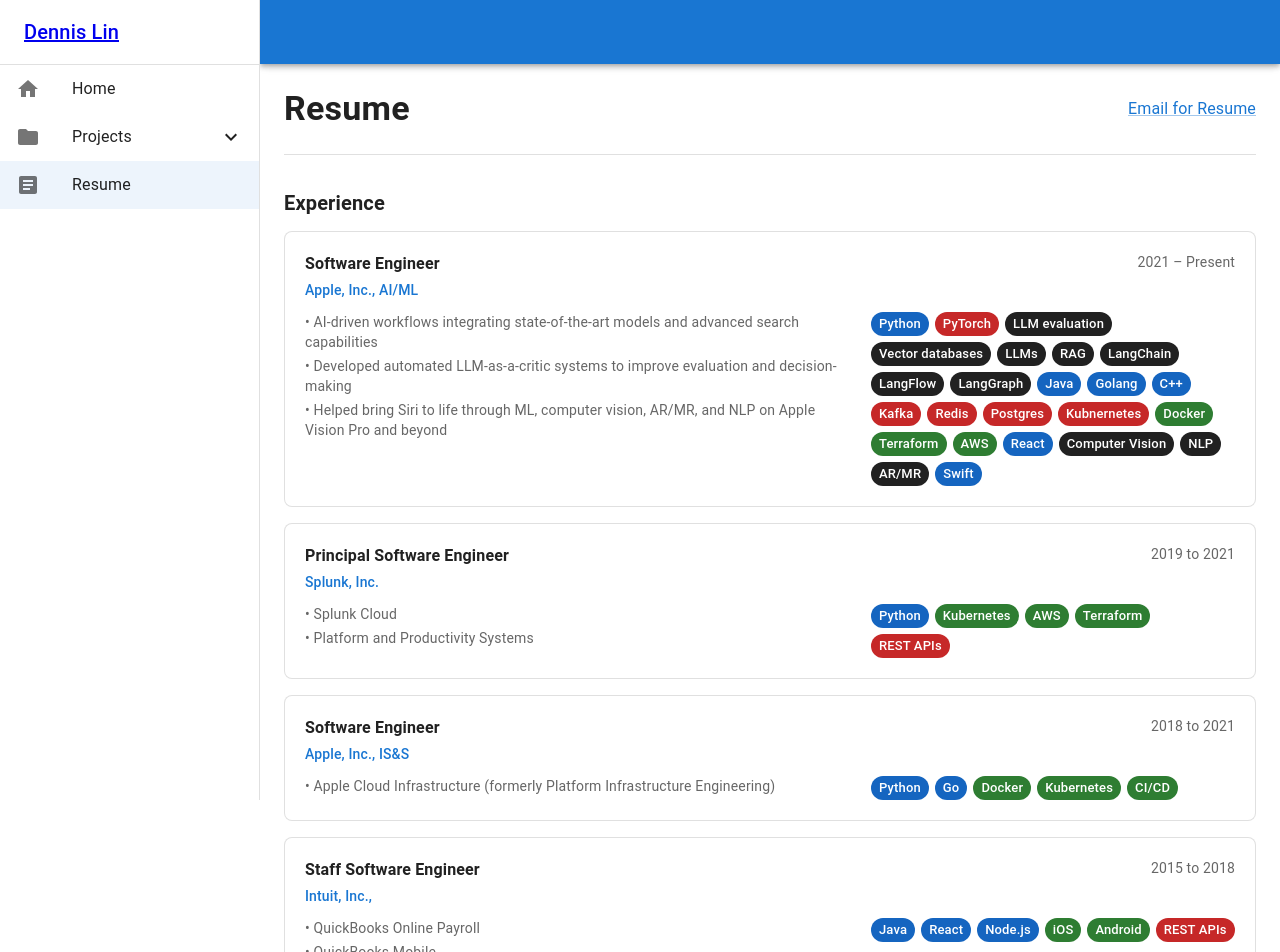
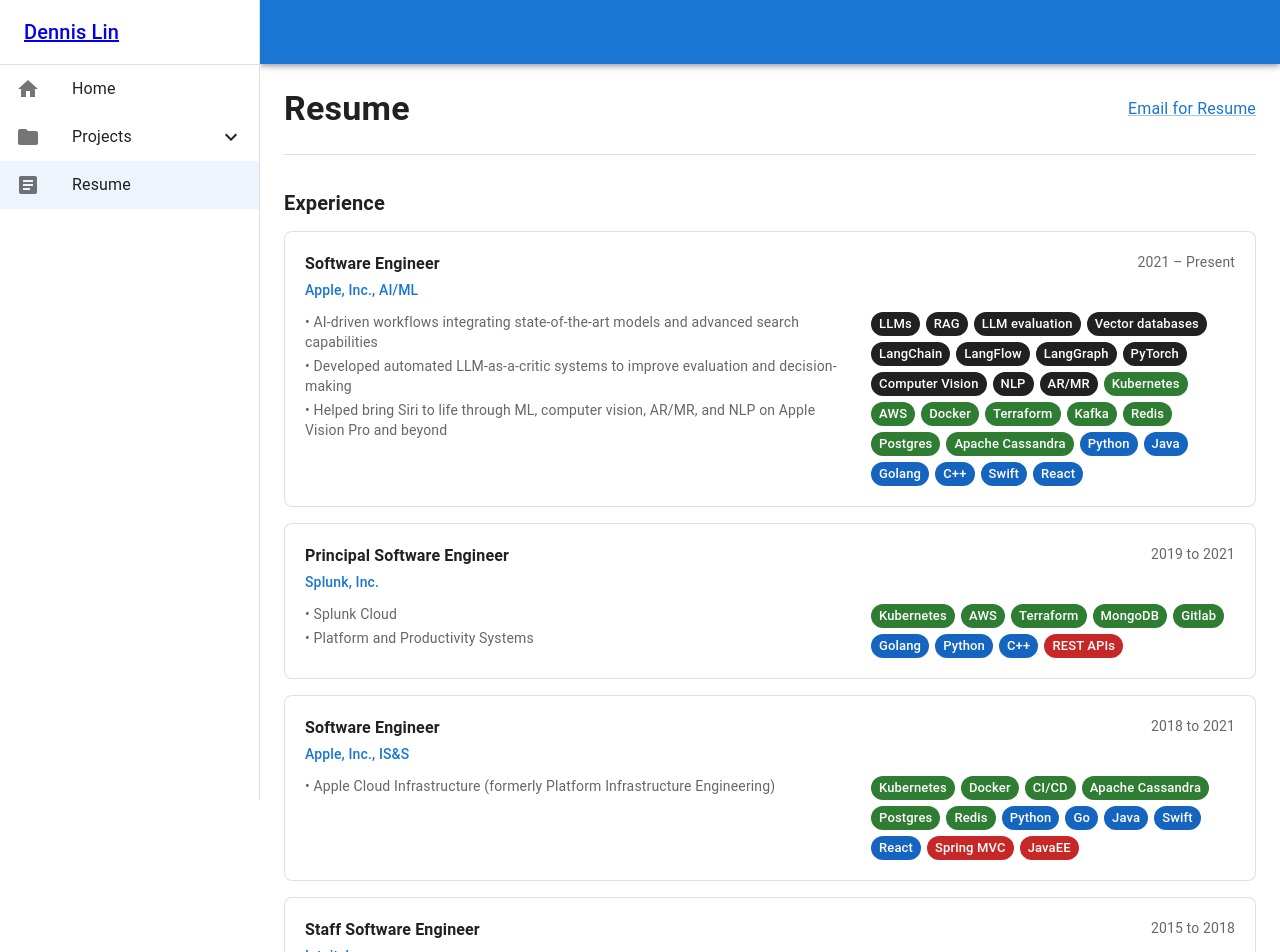
Before and after one commit to dennis-lin-recruiting-2017/about-me, a React (Vite) app: page /#/resume in a window 1280 px wide. Shown: the top 952 px of the page. Built offline with nearby package versions, Linux system fonts and the light colour scheme.

Commit message:
Organized skills in Resume.

```diff
--- a/src/pages/ResumePage.tsx
+++ b/src/pages/ResumePage.tsx
@@ -27,9 +27,13 @@
       'Helped bring Siri to life through ML, computer vision, AR/MR, and NLP on Apple Vision Pro and beyond',
     ],
     skills: [
-        'Python', 'PyTorch', 'LLM evaluation', 'Vector databases', 'LLMs', 'RAG', 'LangChain', 'LangFlow', 'LangGraph',
-        'Java', 'Golang', 'C++', 'Kafka', 'Redis', 'Postgres', 'Kubnernetes', 'Docker', 'Terraform', 'AWS', 'React',
-        'Computer Vision', 'NLP', 'AR/MR', 'Swift'],
+      // AI
+      'LLMs', 'RAG', 'LLM evaluation', 'Vector databases', 'LangChain', 'LangFlow', 'LangGraph', 'PyTorch', 'Computer Vision', 'NLP', 'AR/MR',
+      // Platforms
+      'Kubernetes', 'AWS', 'Docker', 'Terraform', 'Kafka', 'Redis', 'Postgres', 'Apache Cassandra',
+      // Languages
+      'Python', 'Java', 'Golang', 'C++', 'Swift', 'React',
+    ],
   },
   {
     title: 'Principal Software Engineer',
@@ -39,7 +43,14 @@
       'Splunk Cloud',
       'Platform and Productivity Systems',
     ],
-    skills: ['Python', 'Kubernetes', 'AWS', 'Terraform', 'REST APIs'],
+    skills: [
+      // Platforms
+      'Kubernetes', 'AWS', 'Terraform', 'MongoDB', 'Gitlab',
+      // Languages
+      'Golang', 'Python', 'C++',
+      // Other
+      'REST APIs',
+    ],
   },
   {
     title: 'Software Engineer',
@@ -48,7 +59,14 @@
     bullets: [
       'Apple Cloud Infrastructure (formerly Platform Infrastructure Engineering)',
     ],
-    skills: ['Python', 'Go', 'Docker', 'Kubernetes', 'CI/CD'],
+    skills: [
+      // Platforms
+      'Kubernetes', 'Docker', 'CI/CD', 'Apache Cassandra', 'Postgres', 'Redis',
+      // Languages
+      'Python', 'Go', 'Java', 'Swift', 'React',
+      // Other
+      'Spring MVC', 'JavaEE',
+    ],
   },
   {
     title: 'Staff Software Engineer',
@@ -59,7 +77,14 @@
       'QuickBooks Mobile',
       'QuickBooks Self-Employed',
     ],
-    skills: ['Java', 'React', 'Node.js', 'iOS', 'Android', 'REST APIs'],
+    skills: [
+      // Platforms
+      'Oracle', 'Postgres', 'iOS', 'Android', 'Apache HBase',
+      // Languages
+      'Java', 'React', 'Node.js',
+      // Other
+      'Spring MVC', 'GraphQL', 'REST APIs',
+    ],
   },
 ];
 
@@ -85,17 +110,34 @@
 ];
 
 const skills = [
-  'TypeScript', 'React', 'Node.js', 'Python',
-  'PostgreSQL', 'Docker', 'Git', 'REST APIs', 'FastAPI', 'Material UI',
+  // AI Tech
+  'LLMs', 'RAG', 'LLM evaluation', 'Vector databases',
+  'LangChain', 'LangGraph', 'LangFlow', 'PyTorch',
+  'Computer Vision', 'NLP', 'AR/MR',
+  // Platforms
+  'Kubernetes', 'AWS', 'Docker', 'iOS', 'Android', 'Terraform', 'CI/CD',
+  'PostgreSQL', 'Postgres', 'Git', 'Kafka', 'Redis', 'MongoDB', 'Gitlab',
+  'Oracle', 'Apache Cassandra', 'Apache HBase',
+  // Languages
+  'Python', 'Swift', 'Go', 'Golang', 'Java', 'TypeScript', 'Node.js', 'C++', 'React',
+  // Other
+  'REST APIs', 'GraphQL', 'Spring MVC',
 ];
 
 // ── Skill colour coding ──────────────────────────────────────────────────────
-const LANGUAGES  = new Set(['Python', 'Swift', 'Go', 'Java', 'TypeScript', 'Node.js', 'Golang', 'C++', 'React',
-                            'Typescript']);
-const PLATFORMS  = new Set(['Kubernetes', 'AWS', 'Docker', 'iOS', 'Android',
-                            'Terraform', 'CI/CD', 'PostgreSQL', 'Git']);
-const AI_TECH    = new Set(['LLMs', 'Computer Vision', 'NLP', 'AR/MR', 'RAG', 'LLM evaluation', 'Vector databases',
-                            'LangChain', 'LangGraph', 'LangFlow']);
+const LANGUAGES = new Set([
+  'Python', 'Swift', 'Go', 'Golang', 'Java', 'TypeScript', 'Node.js', 'C++', 'React',
+]);
+const PLATFORMS = new Set([
+  'Kubernetes', 'AWS', 'Docker', 'iOS', 'Android', 'Terraform', 'CI/CD',
+  'PostgreSQL', 'Postgres', 'Git', 'Kafka', 'Redis', 'MongoDB', 'Gitlab',
+  'Oracle', 'Apache Cassandra', 'Apache HBase',
+]);
+const AI_TECH = new Set([
+  'LLMs', 'RAG', 'LLM evaluation', 'Vector databases',
+  'LangChain', 'LangGraph', 'LangFlow', 'PyTorch',
+  'Computer Vision', 'NLP', 'AR/MR',
+]);
 
 type SkillCategory = 'language' | 'platform' | 'ai' | 'other';
 
@@ -198,14 +240,22 @@
 
         {/* Skills */}
         <Box>
-          <Typography variant="h6" fontWeight={700} sx={{ mb: 1.5 }}>
+          <Typography variant="h6" fontWeight={700} sx={{ mb: 2 }}>
             Skills
           </Typography>
-          <Box sx={{ display: 'flex', flexWrap: 'wrap', gap: 1 }}>
-            {skills.map((skill) => (
-              <SkillChip key={skill} skill={skill} />
-            ))}
-          </Box>
+          <Stack spacing={1.5}>
+            {(['ai', 'platform', 'language', 'other'] as SkillCategory[]).map((category) => {
+              const group = skills.filter((s) => getSkillCategory(s) === category);
+              if (group.length === 0) return null;
+              return (
+                <Box key={category} sx={{ display: 'flex', flexWrap: 'wrap', gap: 1 }}>
+                  {group.map((skill) => (
+                    <SkillChip key={skill} skill={skill} />
+                  ))}
+                </Box>
+              );
+            })}
+          </Stack>
         </Box>
       </Stack>
     </Box>
```
